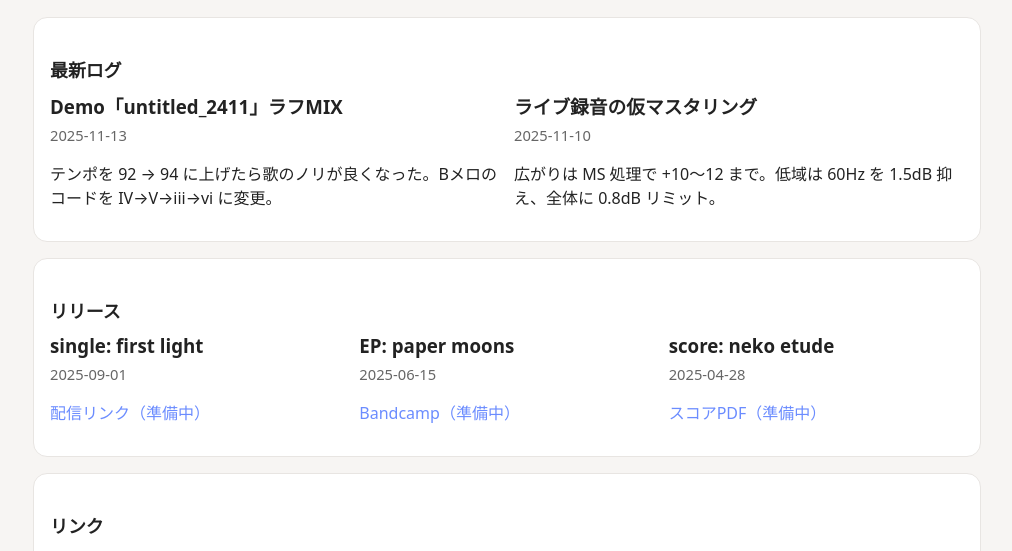
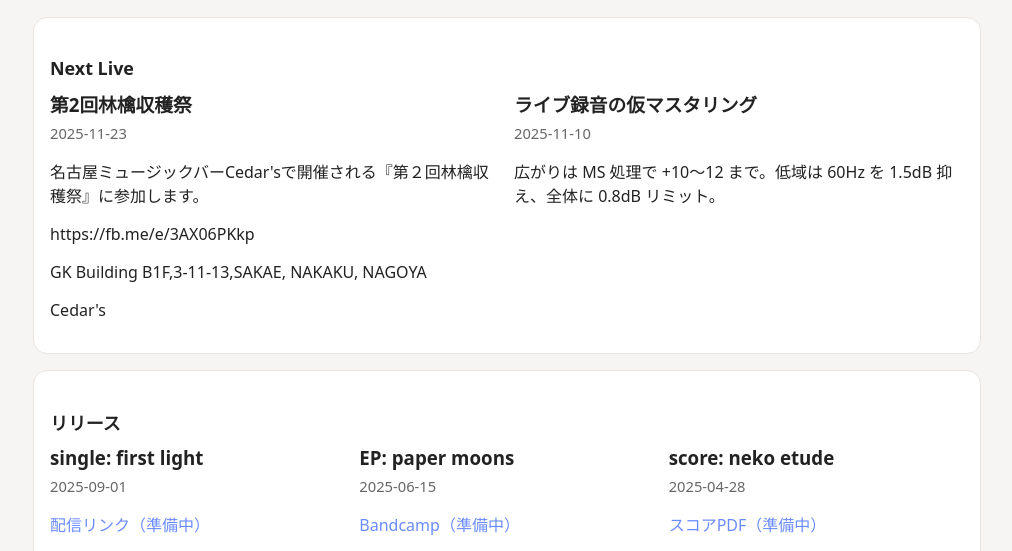
Before and after one commit to esortseld/meg_v0, a plain HTML site: page index.html in a window 1280 px wide. Shown: the part 219-770 px from the top of the page, without its empty margins (133-1145 px from the left). Drawn offline with Linux system fonts and the light colour scheme.

Commit message:
Update index.html

```diff
--- a/index.html
+++ b/index.html
@@ -148,12 +148,16 @@
   <main class="wrap">
     <!-- 最新ログ -->
     <section id="latest" class="card" style="margin-bottom:16px">
-      <h2>最新ログ</h2>
+      <h2>Next Live</h2>
       <div class="grid cols-2">
         <article>
-          <h3 class="item-title">Demo「untitled_2411」ラフMIX</h3>
-          <p class="item-meta">2025-11-13</p>
-          <p>テンポを 92 → 94 に上げたら歌のノリが良くなった。Bメロのコードを IV→V→iii→vi に変更。</p>
+          <h3 class="item-title">第2回林檎収穫祭</h3>
+          <p class="item-meta">2025-11-23</p>
+          <p>名古屋ミュージックバーCedar'sで開催される『第２回林檎収穫祭』に参加します。</p>
+	  <p>https://fb.me/e/3AX06PKkp</p>
+	  <p>GK Building B1F,3-11-13,SAKAE, NAKAKU, NAGOYA</p>
+	  <p>Cedar's</p>
+
         </article>
         <article>
           <h3 class="item-title">ライブ録音の仮マスタリング</h3>
```
